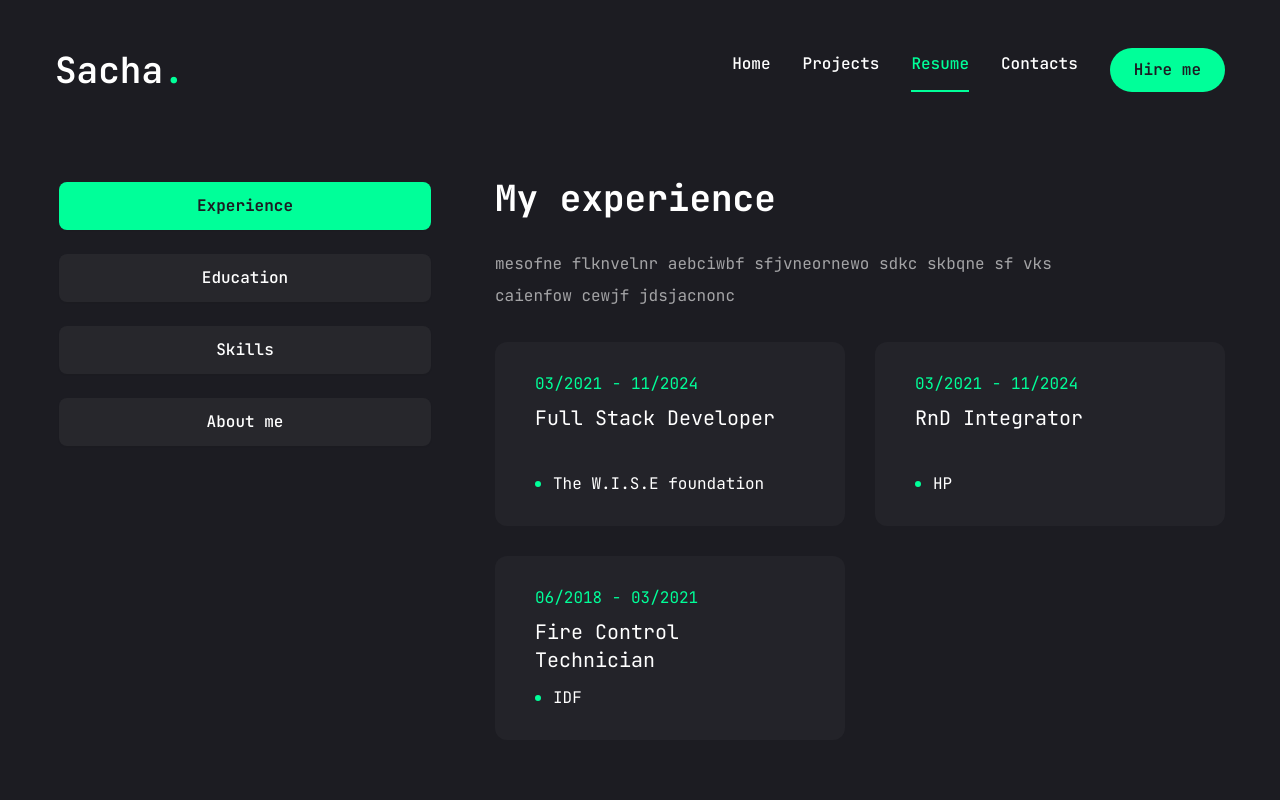
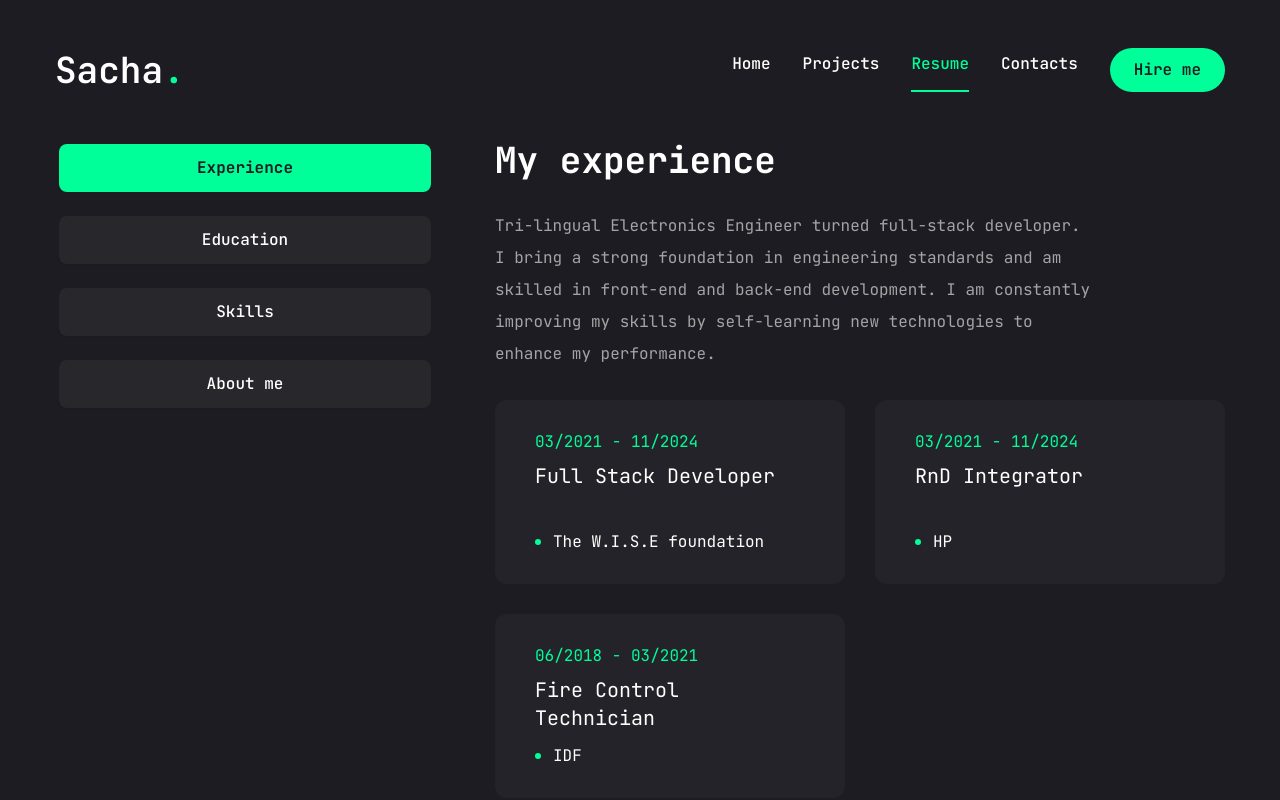
Before and after one commit to Sacha-Marciano/Portfolio, a Next.js app: page /resume in a window 1280 px wide. Built offline with nearby package versions, Linux system fonts and the light colour scheme.

Commit message:
Add descriptions

```diff
--- a/app/contacts/page.jsx
+++ b/app/contacts/page.jsx
@@ -52,8 +52,10 @@ const Contacts = () => {
             <form className="flex flex-col gap-6 p-10 bg-[#27272c] rounded-xl">
               <h3 className="text-4xl text-accent"> Let's work together !</h3>
               <p className="text-white/60">
-                wkrnv;ewnvpenvqoeanv;ekqng;a emvqepojv'ae ernegnieop wjrwpw
-                wwipfw ecrjnvje
+                Wether you are an entrepreneur with the century's idea or a
+                talent aquisition specialist for a big company we can work
+                together ! Don't hesitate to contact me directly or leave me
+                your info in the form, and I will contact you !
               </p>
               {/* inputs */}
               <div className="grid grid-cols-1 md:grid-cols-2 gap-6">
--- a/app/page.jsx
+++ b/app/page.jsx
@@ -14,14 +14,15 @@ const Home = () => {
         <div className="flex flex-col xl:flex-row items-center justify-between xl:pt-8 xl:pb-24">
           {/* texts */}
           <div className="text-center xl:text-left order-2 xl:order-none">
-            <span className="text-xl"> Full Stack Engineer</span>
+            <span className="text-xl"> Full Stack Developer</span>
             <h1 className="h1">
               Hello I'm <br />{" "}
               <span className="text-accent">Sacha Marciano</span>
             </h1>
             <p className="max-w-[500px] mb-9 text-white/80">
               I excel at creating full stack applications using various
-              techonlogies for front and back ends
+              techonlogies for front and back ends. I am dedicated to creating
+              helpful scalable projects that'll have an impact on society.
             </p>
 
             {/* social */}
--- a/app/projects/page.jsx
+++ b/app/projects/page.jsx
@@ -56,7 +56,7 @@ const projects = [
     ],
     image: "/assets/projects/Portfolio/Portfolio.png",
     live: "/",
-    github: "",
+    github: "https://github.com/Sacha-Marciano/Portfolio",
   },
   {
     num: "03",
--- a/app/resume/page.jsx
+++ b/app/resume/page.jsx
@@ -26,7 +26,7 @@ import { motion } from "framer-motion";
 const about = {
   title: "About me",
   description:
-    "mesofne flknvelnr aebciwbf sfjvneornewo sdkc skbqne sf vks caienfow cewjf jdsjacnonc ",
+    "I’m a 26-year-old passionate developer, happily married with a newborn and a dog named Puma. Since graduating, I've dedicated myself to creating projects that not only help me grow but also make a positive impact on others. Coding has become my outlet for focus and creativity—there’s something deeply satisfying about building something from scratch and seeing the results unfold right before my eyes.Outside of coding, I enjoy playing soccer, paddle, and spending time with friends and family over board games and cards. I believe in maintaining a balanced lifestyle, where my hobbies fuel my creativity and keep me energized for the challenges of development.",
   info: [
     {
       fieldName: "Name",
@@ -54,8 +54,9 @@ const about = {
 const experience = {
   icon: "/assets/resume/Experience.png",
   title: "My experience",
-  description:
-    "mesofne flknvelnr aebciwbf sfjvneornewo sdkc skbqne sf vks caienfow cewjf jdsjacnonc ",
+  description: `Tri-lingual Electronics Engineer turned full-stack developer. I bring a strong foundation in engineering
+standards and am skilled in front-end and back-end development. I am constantly improving my skills
+by self-learning new technologies to enhance my performance.`,
   items: [
     {
       company: "The W.I.S.E foundation",
@@ -79,7 +80,7 @@ const education = {
   icon: "/assets/resume/Education.png",
   title: "My education",
   description:
-    "mesofne flknvelnr aebciwbf sfjvneornewo sdkc skbqne sf vks caienfow cewjf jdsjacnonc ",
+    "I began my journey in electronics engineering as part of the prestigious Technological 'Atuda' program, which grants access to elite units within the IDF. Over six years, I gained extensive hands-on experience across a broad range of engineering disciplines. Driven by a passion for deepening my expertise, I chose to specialize in full-stack development, with the goal of mastering this dynamic field and leveraging my engineering background to create innovative, impactful solutions.",
   items: [
     {
       institution: "TripleTen Academy",
@@ -91,13 +92,18 @@ const education = {
       degree: "Electronics engineering",
       duration: "08/2016 - 06/2018",
     },
+    {
+      institution: "B. Ostrovsky, Ra'anana",
+      degree: "High School Diploma",
+      duration: "07/2013 - 06/2016",
+    },
   ],
 };
 
 const skills = {
   title: "My skills",
   description:
-    "mesofne flknvelnr aebciwbf sfjvneornewo sdkc skbqne sf vks caienfow cewjf jdsjacnonc ",
+    "Through the TripleTen bootcamp and my own natural curiosity, I have gained a solid foundation in a variety of technologies. I am passionate about expanding my expertise in the areas I have already explored, while continually learning and staying up-to-date with new advancements every day.",
   skillList: [
     {
       icon: <FaHtml5 />,
@@ -265,7 +271,7 @@ const Resume = () => {
                 <p className="max-w-[600px] text-white/60 mx-auto xl:mx-0">
                   {about.description}{" "}
                 </p>
-                <ul className="grid grid-cols-1 xl:grid-cols-2 gap-y-6 max-w-[620px] mx-auto xl:mx-0">
+                <ul className="grid grid-cols-1 gap-y-6 max-w-[620px] mx-auto xl:mx-0">
                   {about.info.map((item, index) => {
                     return (
                       <li
```
Also changed, not shown: public/assets/projects/Portfolio/Portfolio.png.
